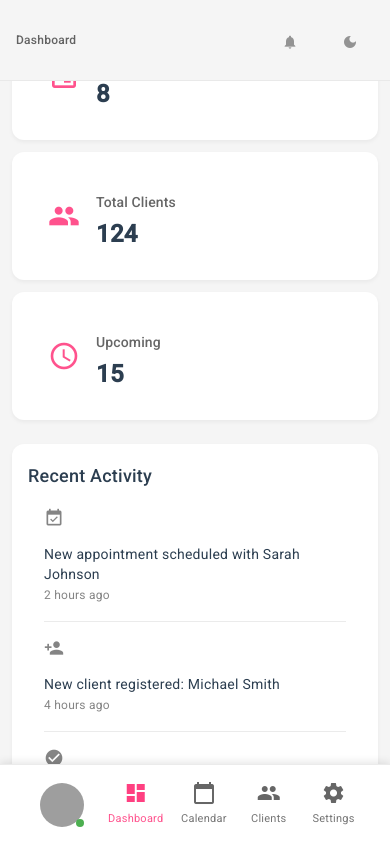
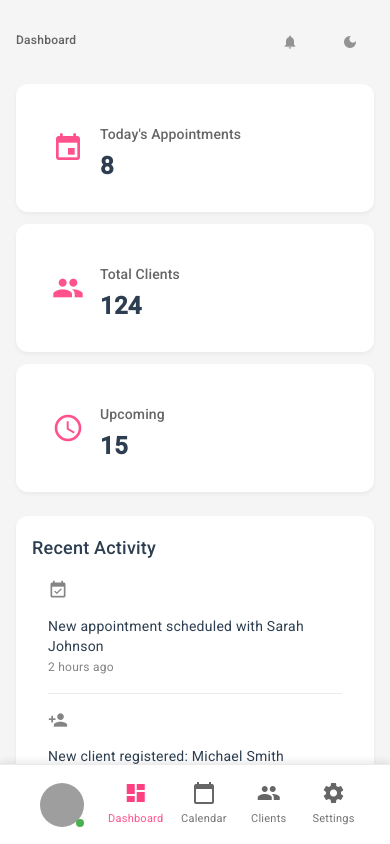
Before and after one commit to johnhnguyen97/NailSalonPro, an Angular app: page /dashboard in a window 390 px wide. Built offline with nearby package versions, Linux system fonts and the light colour scheme; grey boxes are pictures that could not be loaded.

Commit message:
refactor(layout): adjust padding and margins for header and page container components to improve layout consistency

```diff
--- a/src/app/app.component.sass
+++ b/src/app/app.component.sass
@@ -33,6 +33,10 @@ html, body
     margin-left: 0
     transition: margin-left 0.3s ease
 
+    app-header
+      .logo-container
+        height: 56px // Match sidebar logo container height
+
     router-outlet
       display: none
 
@@ -42,7 +46,7 @@ html, body
       flex-direction: column
       min-height: 0
       overflow-y: auto
-      margin-top: 56px // Match header height
+      margin-top: 56px // Match logo container height
 
   &.sidebar-collapsed
     app-sidebar
--- a/src/app/features/dashboard/dashboard/dashboard.component.html
+++ b/src/app/features/dashboard/dashboard/dashboard.component.html
@@ -1,3 +1,4 @@
+<app-page-container>
   <div class="dashboard-container" [class.sidebar-collapsed]="isCollapsed$ | async">
     <!-- Stats Overview -->
     <div class="stats-grid">
@@ -70,3 +71,4 @@
       </mat-card-content>
     </mat-card>
   </div>
+</app-page-container>
--- a/src/app/features/dashboard/dashboard/dashboard.component.sass
+++ b/src/app/features/dashboard/dashboard/dashboard.component.sass
@@ -1,12 +1,6 @@
 .dashboard-container
-  padding: 24px
-  max-width: 1200px
-  margin: 0 auto
   width: 100%
   transition: all 0.3s ease
-
-  &.sidebar-collapsed
-    max-width: 1328px // 1200px + 128px (difference from expanded to collapsed sidebar)
 
   .stats-grid
     display: grid
@@ -90,35 +84,14 @@
             opacity: 0.8
 
 // Responsive adjustments
-// Responsive adjustments
-@media screen and (max-width: 1200px)
-  .dashboard-container
-    max-width: calc(100% - 48px)
-    transition: max-width 0.3s ease, padding 0.3s ease
-
-    &.sidebar-collapsed
-      max-width: calc(100% - 48px)
-
-    .stats-grid
-      gap: 20px
-      transition: gap 0.3s ease
-
 @media screen and (max-width: 992px)
   .dashboard-container
     .stats-grid
       gap: 16px
       grid-template-columns: repeat(2, 1fr)
-      transition: all 0.3s ease
-
-    .activity-card
-      transition: all 0.3s ease
 
 @media screen and (max-width: 768px)
   .dashboard-container
-    padding: 16px
-    max-width: 100%
-    transition: all 0.3s ease
-
     .stats-grid
       grid-template-columns: 1fr
       gap: 16px
@@ -126,16 +99,12 @@
     .activity-card
       mat-card-header
         padding: 16px 16px 0
-        transition: padding 0.3s ease
 
       .activity-list
         padding: 0 16px 16px
-        transition: padding 0.3s ease
 
 @media screen and (max-width: 576px)
   .dashboard-container
-    padding: 12px
-
     .stats-grid
       gap: 12px
 
--- a/src/app/features/dashboard/dashboard/dashboard.component.ts
+++ b/src/app/features/dashboard/dashboard/dashboard.component.ts
@@ -1,14 +1,10 @@
-import { Component, OnInit } from '@angular/core';
+import { Component } from '@angular/core';
 import { CommonModule } from '@angular/common';
 import { MatCardModule } from '@angular/material/card';
 import { MatIconModule } from '@angular/material/icon';
 import { SidebarService } from '../../../shared/services/sidebar.service';
-
-interface ActivityItem {
-  icon: string;
-  text: string;
-  time: string;
-}
+import { Observable } from 'rxjs';
+import { PageContainerComponent } from '../../../shared/layout/page-container/page-container.component';
 
 @Component({
   selector: 'app-dashboard',
@@ -16,58 +12,16 @@ interface ActivityItem {
   imports: [
     CommonModule,
     MatCardModule,
-    MatIconModule
+    MatIconModule,
+    PageContainerComponent
   ],
   templateUrl: './dashboard.component.html',
   styleUrls: ['./dashboard.component.sass']
 })
-export class DashboardComponent implements OnInit {
-  isCollapsed$;
-
-  stats = [
-    {
-      icon: 'event',
-      title: "Today's Appointments",
-      value: 8
-    },
-    {
-      icon: 'people',
-      title: 'Total Clients',
-      value: 124
-    },
-    {
-      icon: 'schedule',
-      title: 'Upcoming',
-      value: 15
-    }
-  ];
-
-  recentActivity: ActivityItem[] = [
-    {
-      icon: 'event_available',
-      text: 'New appointment scheduled with Sarah Johnson',
-      time: '2 hours ago'
-    },
-    {
-      icon: 'person_add',
-      text: 'New client registered: Michael Smith',
-      time: '4 hours ago'
-    },
-    {
-      icon: 'check_circle',
-      text: 'Appointment completed with Emma Davis',
-      time: 'Yesterday'
-    }
-  ];
+export class DashboardComponent {
+  isCollapsed$: Observable<boolean>;
 
   constructor(private sidebarService: SidebarService) {
     this.isCollapsed$ = this.sidebarService.isCollapsed$;
   }
-
-  ngOnInit() {
-    // Subscribe to sidebar state changes if needed
-    this.isCollapsed$.subscribe(() => {
-      // Handle any layout adjustments needed when sidebar state changes
-    });
-  }
 }
--- a/src/app/shared/layout/header/header.component.sass
+++ b/src/app/shared/layout/header/header.component.sass
@@ -10,7 +10,6 @@
   align-items: center
   padding: 20px
   transition: all 0.3s cubic-bezier(0.4, 0, 0.2, 1)
-  border-bottom: 1px solid rgba(0, 0, 0, 0.05)
   background: #f5f5f5
 
   .logo
@@ -18,7 +17,7 @@
     font-weight: 500
     color: rgba(0, 0, 0, 0.6)
     margin-right: auto
-    padding-left: 32px // Match space where toggle button would be
+    padding-left: 32px
 
   button
     color: rgba(0, 0, 0, 0.4)
--- a/src/app/shared/layout/page-container/page-container.component.sass
+++ b/src/app/shared/layout/page-container/page-container.component.sass
@@ -2,18 +2,17 @@
   display: flex
   flex-direction: column
   min-height: 0
-  padding: 0 24px 24px
+  padding: 24px
   box-sizing: border-box
   width: 100%
   max-width: 1600px
-  margin: 0 auto
+  margin: 72px auto 0 // Adjust to match header height + small gap
 
   .page-content
     flex: 1
     min-height: 0
     display: flex
     flex-direction: column
-    margin-top: 20px
 
     // Card layouts
     .card-grid
@@ -29,8 +28,10 @@
 // Responsive styles
 @media screen and (max-width: 992px)
   .page-container
-    padding: 0 20px 20px
+    padding: 20px
+    margin-top: 72px
 
 @media screen and (max-width: 576px)
   .page-container
-    padding: 0 16px 16px
+    padding: 16px
+    margin-top: 68px
--- a/src/app/shared/layout/sidebar/sidebar.component.sass
+++ b/src/app/shared/layout/sidebar/sidebar.component.sass
@@ -12,7 +12,6 @@
 
     .logo-container
       padding: 0
-      border-bottom: 1px solid rgba(0, 0, 0, 0.05)
 
       .toggle-btn
         margin: 0
@@ -40,53 +39,6 @@
           opacity: 0
           width: 0
           visibility: hidden
-
-    .nav-container
-      padding: 20px 0
-
-      .nav-grid-wrapper
-        width: 56px
-        background: none
-        padding: 0
-
-        .nav-grid
-          grid-template-columns: 1fr
-          gap: 0
-
-          .nav-tile
-            padding: 12px 4px
-            background: none
-            border-bottom: 1px solid rgba(0, 0, 0, 0.05)
-
-            &:last-child
-              border-bottom: none
-
-            span
-              opacity: 0
-              width: 0
-              visibility: hidden
-
-    .footer-container
-      padding: 0
-
-      .bottom-actions
-        max-width: 72px
-
-        .action-item
-          justify-content: center
-          padding: 12px 4px
-          border-bottom: 1px solid rgba(0, 0, 0, 0.05)
-
-          &:last-child
-            border-bottom: none
-
-          mat-icon
-            margin-right: 0
-
-          span
-            opacity: 0
-            width: 0
-            visibility: hidden
 
   .logo-container
     display: flex
```
Lines whose indentation alone changed are shown as unchanged.
